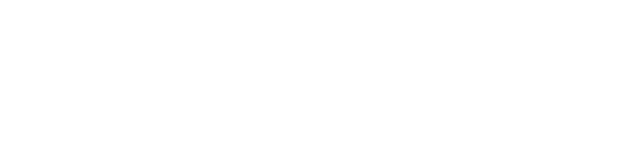
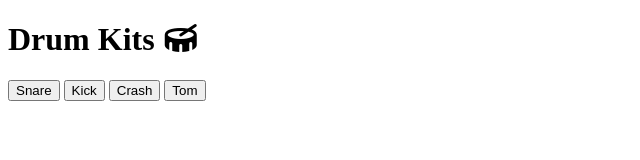
Before and after one commit to harun3851/drum_kits, a plain HTML site: page index.html in a window 1280 px wide. Shown: the whole page, without its empty margins (0-640 px from the left). Drawn offline with Linux system fonts and the light colour scheme.

Commit message:
html part added

```diff
--- a/index.html
+++ b/index.html
@@ -6,9 +6,19 @@
     <meta name="viewport" content="width=device-width, initial-scale=1.0">
     <title>drum_kits</title>
     <link rel="stylesheet" href="style.css">
+    <link rel="stylesheet" href="https://cdnjs.cloudflare.com/ajax/libs/font-awesome/6.2.1/css/all.min.css" integrity="sha512-MV7K8+y+gLIBoVD59lQIYicR65iaqukzvf/nwasF0nqhPay5w/9lJmVM2hMDcnK1OnMGCdVK+iQrJ7lzPJQd1w==" crossorigin="anonymous" referrerpolicy="no-referrer" />
 </head>
 <body>
+    <h1>Drum Kits <i class="fa-solid fa-drum"></i></h1>
+    <div class="container">
+        <button class="btn">Snare</button>
 
+        <button class="btn">Kick</button>
+
+        <button class="btn">Crash</button>
+
+        <button class="btn">Tom</button>
+    </div>
     <script src="script.js"></script>
 </body>
 </html>
```
